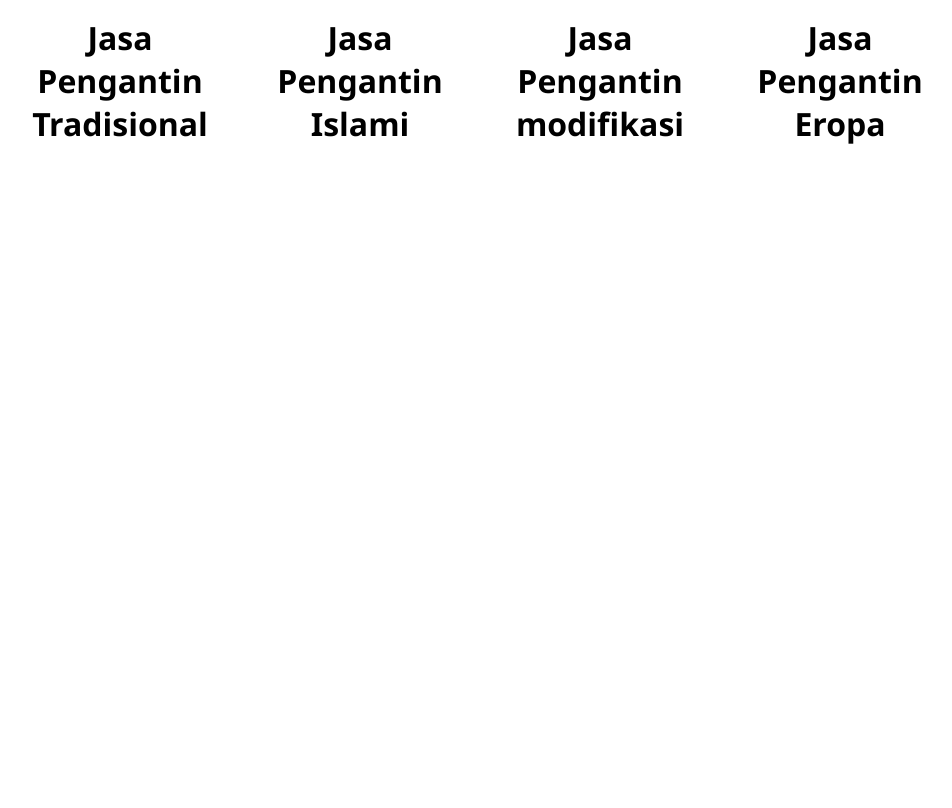
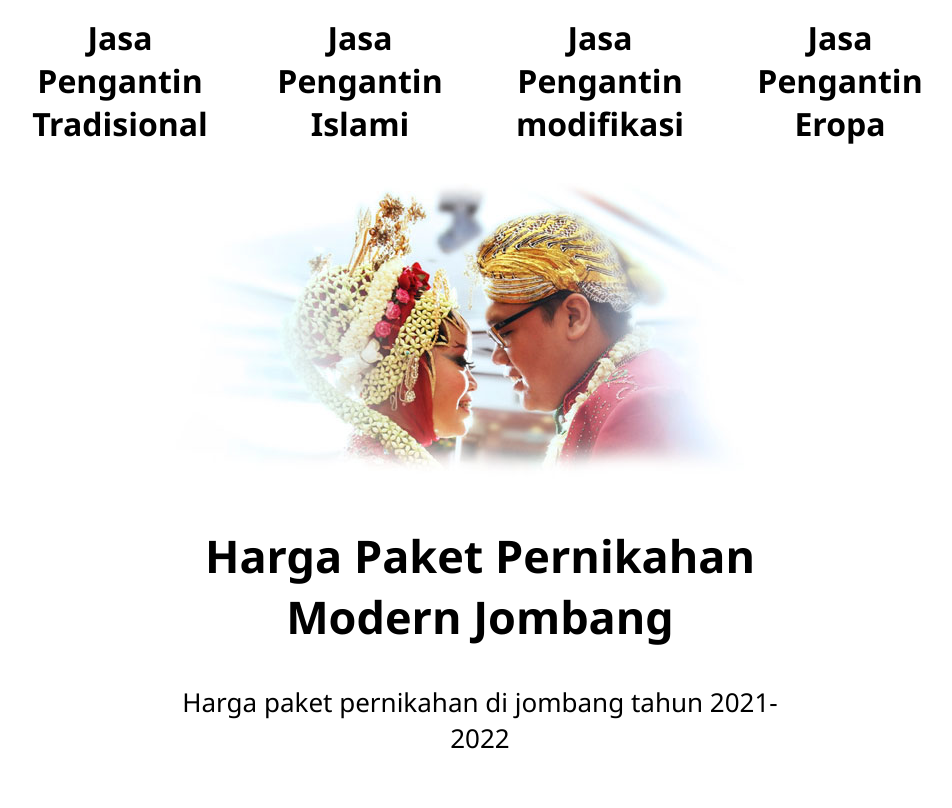
Before and after one commit to teguhsaint/weddingorganizer, a PHP site: page / in a window 1280 px wide. Shown: the part 1296-2104 px from the top of the page, without its empty margins (160-1112 px from the left). Before the commit the page ends 1440 px from the top, so only its background shows below. Run offline with PHP 8.4, Linux system fonts and the light colour scheme.

Commit message:
wedding6

```diff
--- a/pages/home.php
+++ b/pages/home.php
@@ -35,6 +35,39 @@
     justify-content: center;
 }
 
+
+.txt-gambar{
+
+  margin-left: auto;
+  margin-right: auto;
+  width: 50%;
+  text-align: center;
+
+}
+
+
+
+.group {
+    zoom: 1;
+}
+.row {
+    clear: both;
+    padding: 0;
+    margin: 0;
+}
+div {
+    display: block;}
+
+.col:first-child {
+    margin-left: 0;
+}
+.kolom12 {
+    width: 49.2%;
+}
+.col {
+    display: block;
+    float: left;
+    margin: 1% 0 1% 1.6%;}
 </style>
 
 
@@ -73,3 +106,24 @@ Ingin pesta pernikahanmu dikenang selamanya oleh tamu undangan? <br> Percayakan
 
 </div>
 </div>
+<div >
+</div>
+<br><br><br><br><br><br><br><br>
+<div class="txt-gambar">
+    <img  src="wedding/paket-nikah-surabaya transparan.jpg" alt="">
+    <h2 style="font-size: 45px;">Harga Paket Pernikahan Modern Jombang</h2>
+    <p style="font-size: 26px">Harga paket pernikahan di jombang tahun 2021-2022</p>
+</div>
+
+<div class="row group">
+    <div class="col colom12">
+        <div class="table-harga-1">
+
+
+
+        </div>
+
+
+    </div>
+
+</div>
```
Also changed, not shown: wedding/paket-nikah-surabaya transparan.jpg (added).
